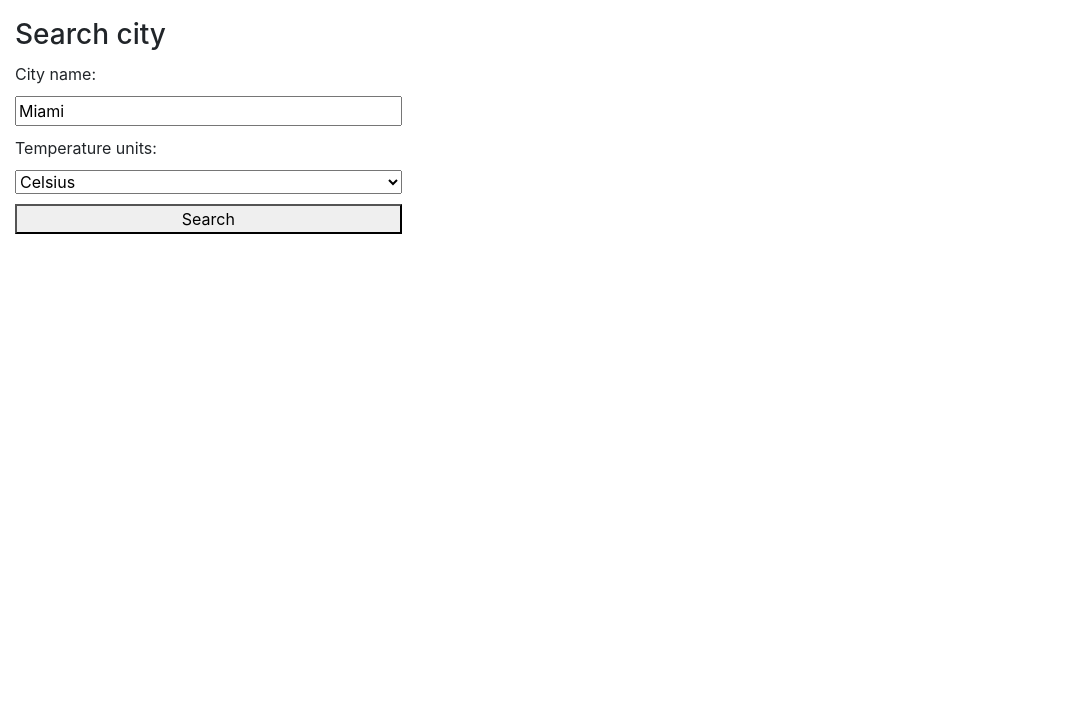
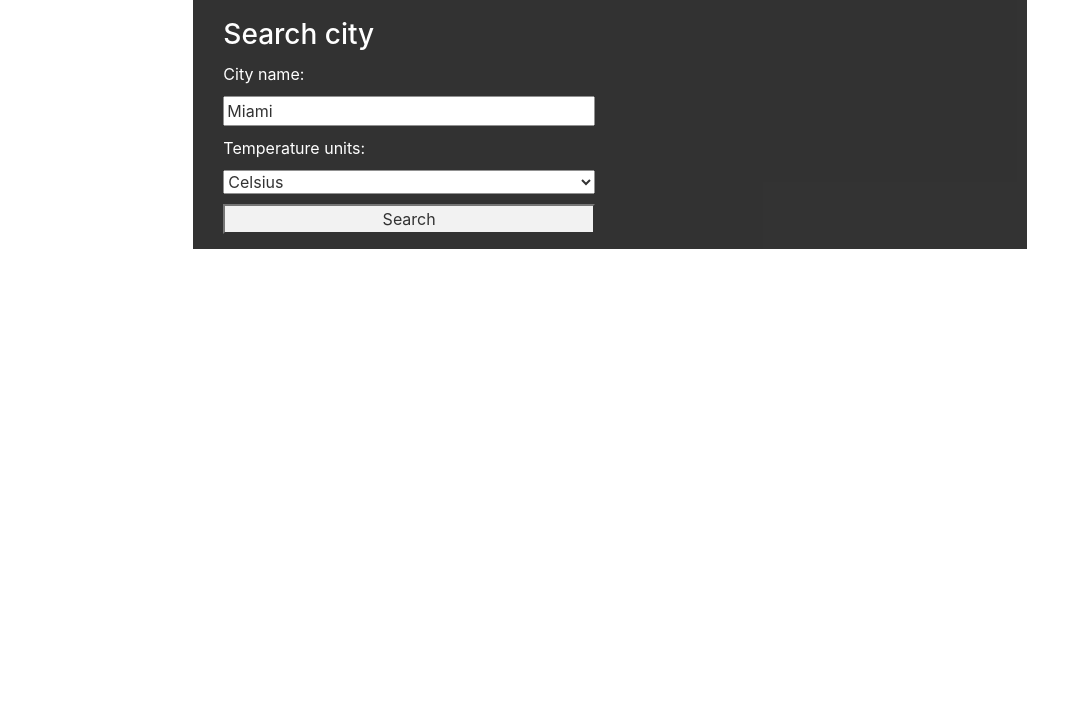
Before and after one commit to andresporras3423/weather-app, a website with bundled scripts: page dist/index.html in a window 1280 px wide. Shown: the part 73-800 px from the top of the page, without its empty margins (0-1075 px from the left). Built offline with nearby package versions, Linux system fonts and the light colour scheme; no server answers.

Commit message:
change background according to the weather

```diff
--- a/src/page-load.js
+++ b/src/page-load.js
@@ -2,6 +2,9 @@ const pageLoad = () => ({
     divContent : document.getElementById("content"),
     hTitle : document.createElement("h2"),
     pExplain : document.createElement("p"),
+    divLeft : document.createElement("div"),
+    divCenter : document.createElement("div"),
+    divRight : document.createElement("div"),
     divList : document.createElement("div"),
     divSearch : document.createElement("div"),
     paragraph : document.createElement("p"),
@@ -24,10 +27,18 @@ const pageLoad = () => ({
     this.pExplain.classList.add("col-12");
     this.pExplain.classList.add("text-center");
     this.pExplain.innerText="Complete the form, search a city by name and choose a temperature unit to get updated information.";
-    this.divContent.appendChild(this.hTitle);
-    this.divContent.appendChild(this.pExplain);
-    this.divContent.appendChild(this.divSearch);
-    this.divContent.appendChild(this.divList);
+    this.divLeft.classList.add("col-2");
+    this.divCenter.classList.add("col-8");
+    this.divCenter.classList.add("row");
+    this.divCenter.classList.add("black-background");
+    this.divRight.classList.add("col-2");
+    this.divCenter.appendChild(this.hTitle);
+    this.divCenter.appendChild(this.pExplain);
+    this.divCenter.appendChild(this.divSearch);
+    this.divCenter.appendChild(this.divList);
+    this.divContent.appendChild(this.divLeft);
+    this.divContent.appendChild(this.divCenter);
+    this.divContent.appendChild(this.divRight);
     this.loadDivShowResult();
     this.loadDivSearchCity();
     this.buttonSearch.onclick=function(){that.getWeather()};
@@ -38,7 +49,7 @@ const pageLoad = () => ({
   },
   loadDivSearchCity() {
     this.divSearch.classList.add("child-width");
-    this.divSearch.classList.add("col-4");
+    this.divSearch.classList.add("col-6");
     this.nameCity.type="text";
     this.headAdd.innerText="Search city";
     this.nameCity.placeholder="City name";
@@ -104,6 +115,7 @@ const pageLoad = () => ({
             <p><strong>pressure:</strong> ${data.main.pressure} hPa</p>
             <p><strong>humidity:</strong> ${data.main.humidity} %</p>
             <p><strong>wind speed:</strong> ${data.wind.speed} km/h</p>`;
+            this.divContent.style=`background-image: url("../images/${data.weather[0].icon}.jpg");`;
             this.nameCity.value="";
             this.selectUnit.value="metric";
             this.addLabelErrorColor(0);
@@ -125,7 +137,7 @@ const pageLoad = () => ({
       }
   },
   loadDivShowResult() {
-    this.divList.classList.add("col-8");
+    this.divList.classList.add("col-6");
     this.paragraph.classList.add("child-width");
     this.divList.appendChild(this.paragraph);
   }
--- a/styles/styles.css
+++ b/styles/styles.css
@@ -4,3 +4,15 @@
     margin-top:5px;
     margin-bottom:5px;
 }
+
+.black-background{
+    background-color: black;
+    background-repeat: no-repeat;
+    background-size: cover;
+    color:white;
+    opacity:0.8;
+}
+
+/* .background_image_02d{
+    background-image: url("../images/02d.jpg");
+} */
```
Also changed, not shown: dist/main.js, images/01d.jpg (added), images/01n.jpg (added), images/02d.jpg (added), images/03d.jpg (added), images/03n.jpg (added), images/04d.jpg (added), images/04n.jpg (added), images/09d.jpg (added), images/09n.jpg (added), images/10d.jpg (added), images/10n.jpg (added), images/11d.jpg (added), images/11n.jpg (added), 3 more files, 2 other files.
